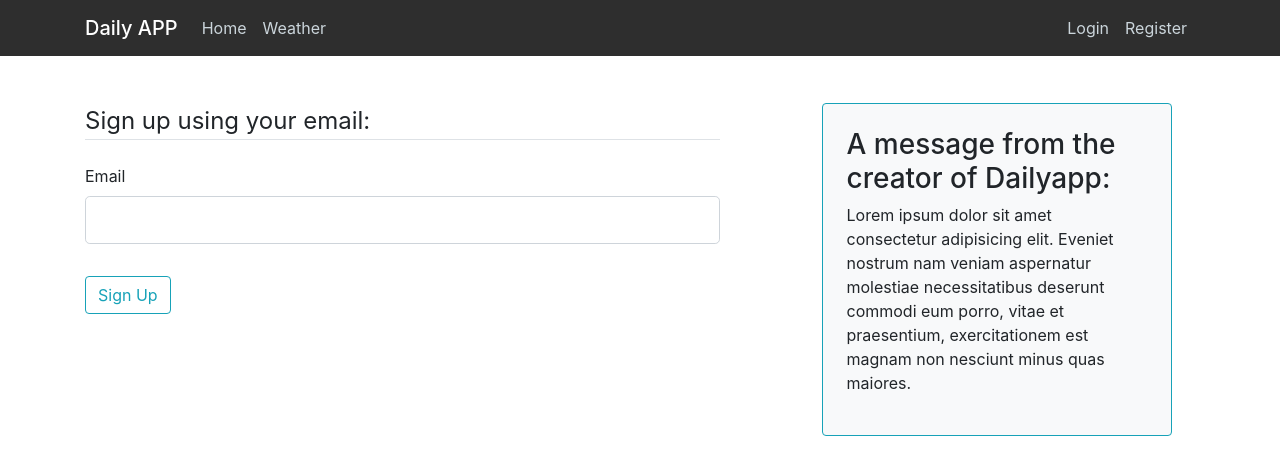
After one commit to zzuo123/DailyApp, a Flask app: page /pre_register in a window 1280 px wide. The commit adds this page. Shown: the top 475 px of the page. Run offline with Flask 2, Linux system fonts and the light colour scheme; some libraries are stand-ins or nearby versions.

Commit message:
🚀 RELEASE: added email registration system

```diff
--- a/dailyapp/forms.py
+++ b/dailyapp/forms.py
@@ -4,9 +4,18 @@
 from dailyapp.models import User
 
 
-class RegistrationForm(FlaskForm):
+class PreRegisterForm(FlaskForm):
+    email = StringField('Email', validators=[DataRequired(), Email()])
+    submit = SubmitField('Sign Up')
+
+    def validate_email(self, email):
+        email = User.query.filter_by(email=email.data).first()
+        if email:  # if email exists in the User table
+            raise ValidationError('That email is used by another user. Please user a diffferent one.')
+
+
+class RegisterForm(FlaskForm):
     username = StringField('Username', validators=[DataRequired(), Length(min=2, max=20)])
-    email = StringField('Email', validators=[DataRequired(), Email()])
     password = PasswordField('Password', validators=[DataRequired()])
     confirm_password = PasswordField('Confirm Password', validators=[DataRequired(), EqualTo('password')])
     submit = SubmitField('Sign Up')
@@ -15,10 +24,6 @@
         user = User.query.filter_by(username=username.data).first()
         if user:  # if user exists in the User table
             raise ValidationError('That username is taken. Please choose a diffferent one.')
-    def validate_email(self, email):
-        email = User.query.filter_by(email=email.data).first()
-        if email:  # if email exists in the User table
-            raise ValidationError('That email is used by another user. Please user a diffferent one.')
 
 
 class LoginForm(FlaskForm):
--- a/dailyapp/routes.py
+++ b/dailyapp/routes.py
@@ -1,10 +1,12 @@
-import random
+import random, os
 from flask import render_template, url_for, redirect, flash, request, session
-from dailyapp import app, db, bcrypt
-from dailyapp.forms import RegistrationForm, LoginForm
+from dailyapp import app, db, bcrypt, mail
+from flask_mail import Message
+from dailyapp.forms import PreRegisterForm, RegisterForm, LoginForm
 from dailyapp.models import User, Diary
 from dailyapp.weather import get_weather
 from flask_login import login_user, current_user, logout_user, login_required
+from itsdangerous import TimedJSONWebSignatureSerializer as Serializer
 
 
 def get_image():
@@ -12,6 +14,20 @@
         # Relative path from the templates folder, b.c. background image are rendered in .html files
         session['image'] = '../static/images/wallpapers/' + str(random.randint(1,11)) + '.jpg'
     return session['image']
+
+
+def send_pre_register_email(email):
+    # Serializer (secret_key, expiration_time(seconds))
+    s = Serializer(app.config['SECRET_KEY'], 1800)
+    token = s.dumps({'email': email}).decode('utf-8')
+    msg = Message('Flaskblog Registration Email (valid for 30 minutes)', sender=('George Zuo', 'codergeorge01@gmail.com'), recipients=[email])
+    msg.body = f'''To create an account, visit the following link:
+{url_for('register', token=token, _external=True)}
+
+If you did not make this request, then simply ignore this email and no changes will be made.
+'''
+    # _external=True makes url_form return an absolute url (contains full domain) instead of relative one
+    mail.send(msg)
 
 
 @app.route('/')
@@ -25,14 +41,38 @@
 	return render_template('weather.html', title='Weather', background=get_image(), weather=data)
 
 
-@app.route('/register', methods=['GET', 'POST'])
-def register():
+@app.route('/pre_register', methods=['GET', 'POST'])
+def pre_register():
+    # if current user is registered, redirect him to home
     if current_user.is_authenticated:
         return redirect(url_for('home'))
-    form = RegistrationForm()
+    form = PreRegisterForm()
+    if form.validate_on_submit():
+        send_pre_register_email(form.email.data)
+        flash('A confirmation email has been sent to your account, please follow link there to complete registration', 'info')
+        return redirect(url_for('pre_register'))
+    return render_template('pre_register.html', title='Register', form=form)
+
+
+@app.route('/register/<token>', methods=['GET', 'POST'])
+def register(token):
+    if current_user.is_authenticated:
+        return redirect(url_for('home'))
+    # decode token and try to get email
+    s = Serializer(app.config['SECRET_KEY'])
+    email = None
+    try:
+        email = s.loads(token)['email']
+    except:
+        pass
+    if email is None:
+        flash('That is an invalid or expired token', 'warning')
+        return redirect(url_for('pre_register'))
+    flash(email)
+    form = RegisterForm()
     if form.validate_on_submit():
         hashed_password = bcrypt.generate_password_hash(form.password.data).decode('utf-8')
-        user = User(username=form.username.data, email=form.email.data, password=hashed_password)
+        user = User(username=form.username.data, email=email, password=hashed_password)
         db.session.add(user)
         db.session.commit()
         flash('Your account has been created! You are now able to login.', 'success')
--- a/dailyapp/static/main.css
+++ b/dailyapp/static/main.css
@@ -24,7 +24,7 @@
 }
 
 .page-head {
-	padding-top: 1.5em;
+	padding-top: 0.5em;
 }
 
 #full-screen-background, #full-screen-weather {
@@ -34,6 +34,7 @@
 	width: auto;
 	background-size: cover;
 	background-position-y: center;
+	filter: brightness(75%);
 	margin-top: 55px;
 }
 
--- a/dailyapp/templates/layout.html
+++ b/dailyapp/templates/layout.html
@@ -45,7 +45,7 @@
 							<a class="nav-item nav-link" href="{{ url_for('logout') }}">Logout</a>
 						{% else %}
 							<a class="nav-item nav-link" href="{{ url_for('login') }}">Login</a>
-							<a class="nav-item nav-link" href="{{ url_for('register') }}">Register</a>
+							<a class="nav-item nav-link" href="{{ url_for('pre_register') }}">Register</a>
 						{% endif %}
 					</div>
 				</div>
--- a/dailyapp/templates/login.html
+++ b/dailyapp/templates/login.html
@@ -46,7 +46,7 @@
 </div>
 <div class="border-top pt-3">
 	<small class="text-muted">
-		Need An Account? <a class="ml-2" href="{{ url_for('register') }}">Sign Up Now</a>
+		Need An Account? <a class="ml-2" href="{{ url_for('pre_register') }}">Sign Up Now</a>
 	</small>
 </div>
 {% endblock forms %}
--- /dev/null
+++ b/dailyapp/templates/pre_register.html
@@ -0,0 +1,27 @@
+{% extends "form_layout.html" %}
+{% block forms %}
+<div class="content-section">
+    <form method="POST" action="">
+        {{ form.hidden_tag() }}
+        <fieldset class="form-group">
+            <legend class="border-bottom mb-4">Sign up using your email:</legend>
+            <div class="form-group">
+                {{ form.email.label(class="form-control-label") }}
+                {% if form.email.errors %}
+                {{ form.email(class="form-control form-control-lg is-invalid") }}
+                <div class="invalid-feedback">
+                    {% for error in form.email.errors %}
+                    <span>{{ error }}</span>
+                    {% endfor %}
+                </div>
+                {% else %}
+                {{ form.email(class="form-control form-control-lg") }}
+                {% endif %}
+            </div>
+        </fieldset>
+        <div class="form-group">
+            {{ form.submit(class="btn btn-outline-info") }}
+        </div>
+    </form>
+</div>
+{% endblock forms %}
```
Also changed, not shown: dailyapp/__init__.py (+7 -0 lines), dailyapp/templates/register.html (+1 -14 lines), todo.md (+6 -1 lines).
